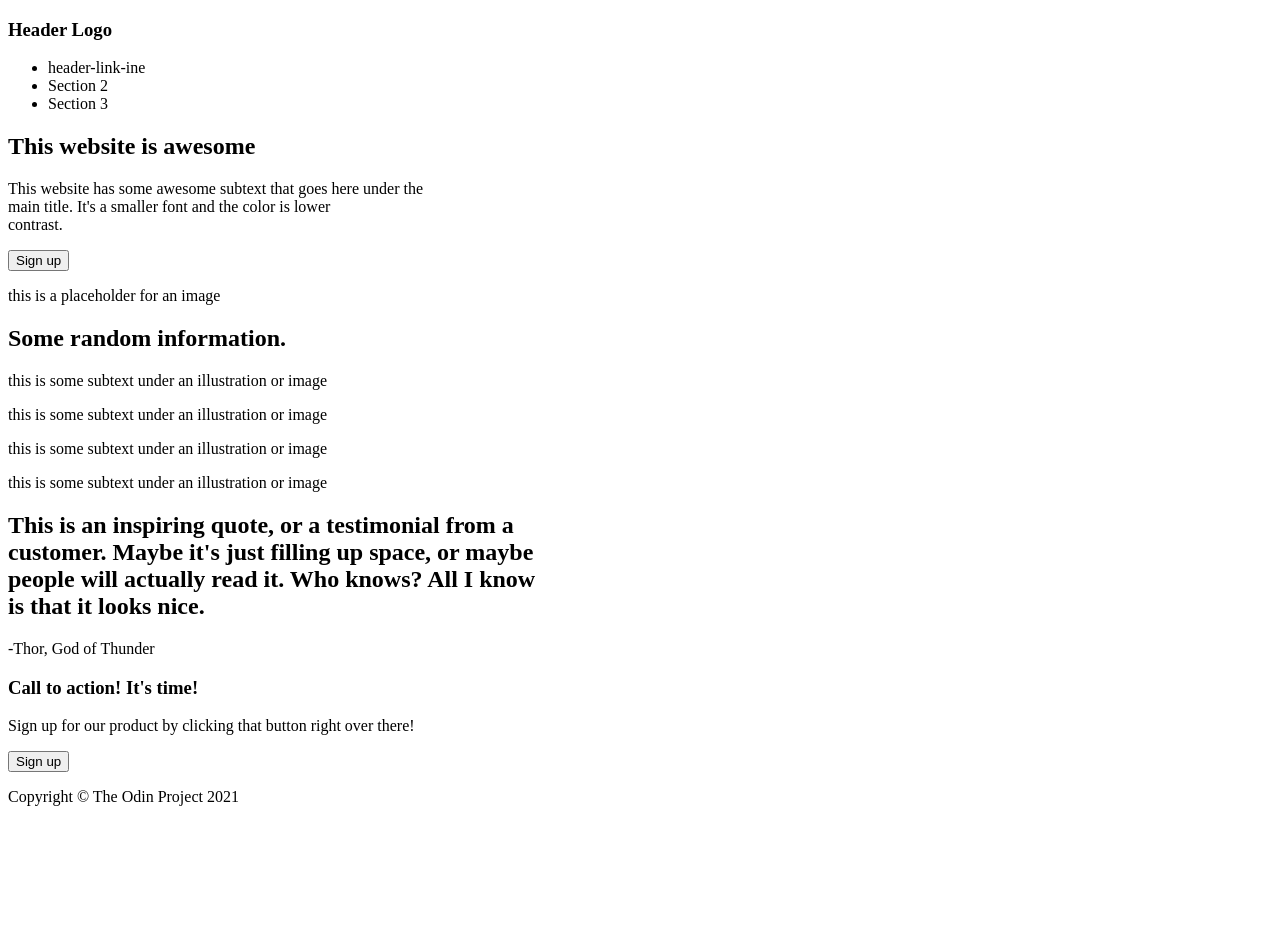
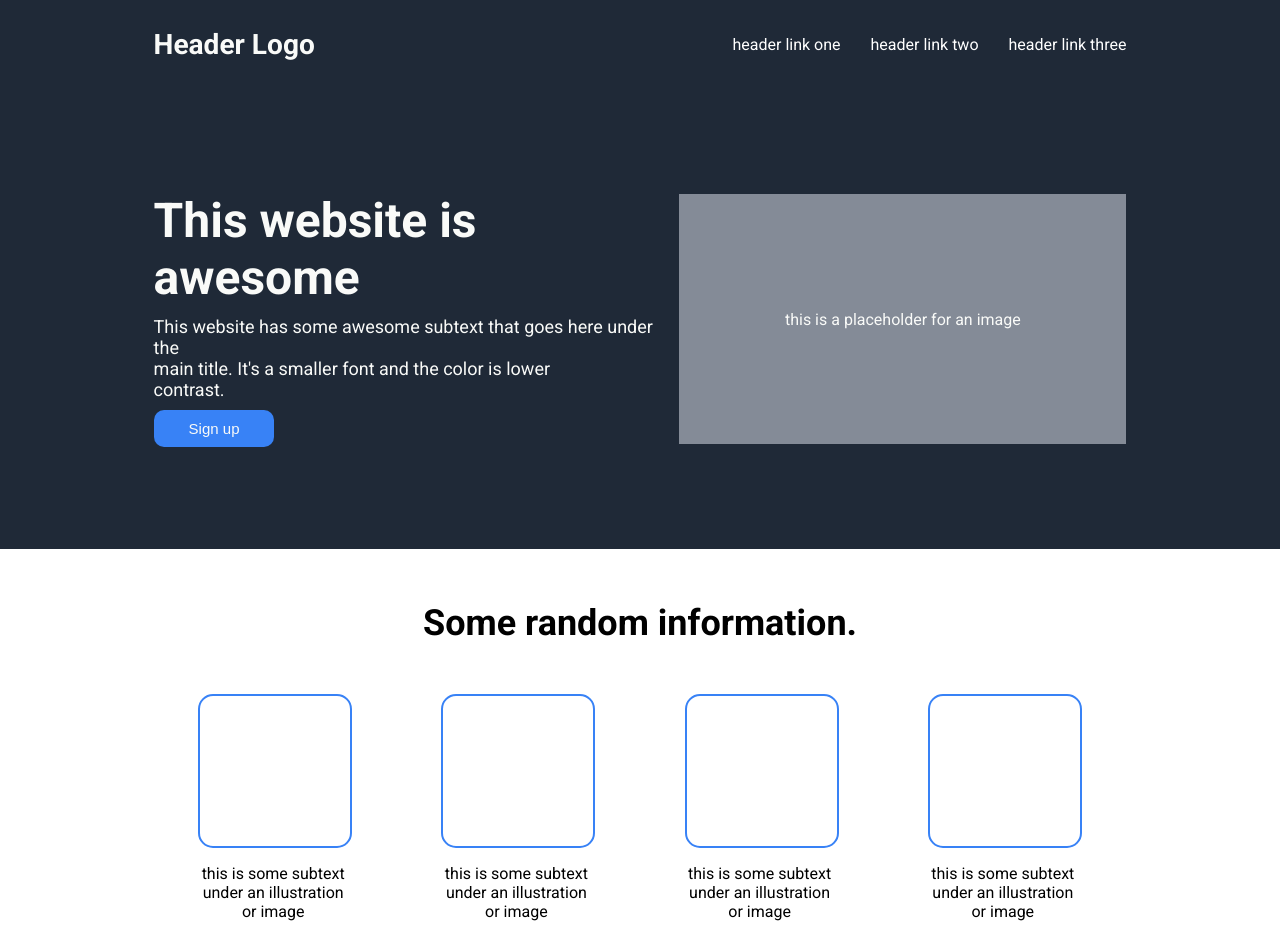
Before and after one commit to pthneo/odin-landingpage, a plain HTML site: page index.html in a window 1280 px wide. Shown: the top 940 px of the page. Before the commit the page ends 822 px from the top, so only its background shows below. Drawn offline with Linux system fonts and the light colour scheme.

Commit message:
finish project

```diff
--- a/index.html
+++ b/index.html
@@ -4,6 +4,10 @@
         <meta charset="UTF-8">
         <meta name="viewport" content="width=device-width, initial-scale=1.0">
         <title>The Odin Project: Landing Page</title>
+        <link rel="stylesheet" href="stylesheet.css">
+        <link rel="preconnect" href="https://fonts.googleapis.com">
+        <link rel="preconnect" href="https://fonts.gstatic.com" crossorigin>
+        <link href="https://fonts.googleapis.com/css2?family=Roboto:ital,wght@0,100;0,300;0,400;0,500;0,700;0,900;1,100;1,300;1,400;1,500;1,700;1,900&display=swap" rel="stylesheet">
     </head>
     <body>
         <header>
@@ -12,15 +16,15 @@
             </div>
             <nav>
                 <ul>
-                    <li><a class="nav-item">header-link-ine</a></li>
-                    <li><a class="nav-item">Section 2</a></li>
-                    <li><a class="nav-item">Section 3</a></li>
+                    <li><a class="nav-item">header link one</a></li>
+                    <li><a class="nav-item">header link two</a></li>
+                    <li><a class="nav-item">header link three</a></li>
                 </ul>
             </nav>
         </header>
         <section id="welcome">
             <div id="welcome-text">
-                <h1>This website is awesome</h1>
+                <h1>This website is <br>awesome</h1>
                 <p>
                     This website has some awesome subtext that goes here under the <br>
                     main title. It's a smaller font and the color is lower <br>
@@ -66,9 +70,14 @@
             <div id="cta-inner">
                 <div id="cta-text">
                     <h3>Call to action! It's time!</h2>
-                    <p>Sign up for our product by clicking that button right over there!</p>
+                    <p>
+                        Sign up for our product by clicking that button right
+                        over there!
+                    </p>
                 </div>
-                <button id="cta-button">Sign up</button>
+                <div>
+                    <button id="cta-button">Sign up</button>
+                </div>
             </div>
         </section>
         <footer>
--- a/stylesheet.css
+++ b/stylesheet.css
@@ -1,43 +1,194 @@
 body {
-    font-family: Arial, sans-serif;
+    font-family: roboto, sans-serif;
     margin: 0;
     padding: 0;
 }
+
 header {
-    background-color: #333;
+    background-color: #1F2937;
     color: #fff;
     padding: 10px 20px;
     display: flex;
     justify-content: space-between;
     align-items: center;
+    padding: 0% 12%;
 }
-header .logo {
+
+#logo-text {
     font-size: 24px;
     font-weight: bold;
+    color: #F9FAF8
 }
+
 header nav ul {
     list-style: none;
     margin: 0;
     padding: 0;
     display: flex;
 }
+
 header nav ul li {
-    margin-left: 20px;
+    margin-left: 30px;
 }
+
 header nav ul li a {
     color: #fff;
     text-decoration: none;
 }
+
 section {
-    padding: 20px;
-    border-bottom: 1px solid #ddd;
+    padding: 30px 12%;
 }
+
+
+#welcome {
+    background-color: #1F2937;
+    height: 400px;
+    display: flex;
+    flex-direction: row;
+    justify-content: space-between;
+    align-items: center;
+}
+
+#welcome-text p {
+    color: #F9FAF8;
+    font-size: 18px;
+    padding: 0;
+    margin: 10px 0;
+}
+
+button {
+    padding: 10px 35px;
+    background-color: #3882f6;
+    border: 0;
+    border-radius: 10px;
+    color: #F9FAF8;
+    font-size: 15px;
+}
+
+#image-placeholder {
+    height: 250px;
+    width: 450px;
+    background-color: #848b97;
+    display: flex;
+    justify-content: space-around;
+    align-items: center;
+}
+
+#placeholder-text {
+    color: #F9FAF8;
+}
+
+#welcome h1 {
+    color: #F9FAF8;
+    font-size: 48px;
+    font-weight: bold;
+    padding: 0;
+    margin: 0;
+}
+
+#random {
+    height: 400px;
+    display: flex;
+    flex-direction: column;
+    justify-content: center;
+    align-items: center;
+}
+
+#boxes {
+    display: flex;
+    flex-direction: row;
+    justify-content: space-around;
+    align-items: center;
+    width: 100%;
+}
+
+#random h2 {
+    font-size: 36px;
+    margin-top: -20px;
+    padding-bottom: 20px;
+}
+
+.box {
+    height: 150px;
+    width: 150px;
+    border-radius: 15px;
+    border: 2px solid #3882f6;
+}
+
+#boxes p {
+    max-width: 150px;
+    text-align: center;
+}
+
+#quote {
+    background-color: #E5E7EB;
+    height: 350px;
+}
+
+#quote-text {
+    font-size: 36px;
+    font-weight: lighter;
+    font-style: italic;
+    margin: 0 auto;
+    padding: 0;
+    display: flex;
+    justify-content: center;
+    padding-top: 73px;
+}
+
+#quote-byline {
+    font-size: 22px;
+    font-weight: bold;
+    float: right;
+    margin: 0 auto;
+    display: flex;
+    justify-content: center;
+    width: 50%;
+}
+
+#cta {
+    display: flex;
+    flex-direction: column;
+    justify-content: center;
+    align-items: center;
+    height: 300px;
+}
+
+#cta-inner {
+    background-color: #3882f6;
+    height: 150px;
+    display: flex;
+    flex-direction: row;
+    justify-content: space-around;
+    align-items: center;
+    width: 100%;
+    border-radius: 15px;
+}
+
+#cta-button {
+    border: 2px solid white;
+    padding: 10px 35px;
+}
+
+#cta-text h3 {
+    color: #F9FAF8;
+    font-size: 24px;
+    font-weight: bold;
+    padding: 0;
+    margin: 0;
+}
+
+#cta-text p {
+    padding: 5px 0;
+    margin: 0;
+    color: #F9FAF8;
+}
+
 footer {
-    background-color: #333;
+    background-color: #1F2937;
     color: #fff;
     text-align: center;
-    padding: 10px 0;
-    position: fixed;
-    bottom: 0;
+    padding: 20px 0;
     width: 100%;
 }
```
